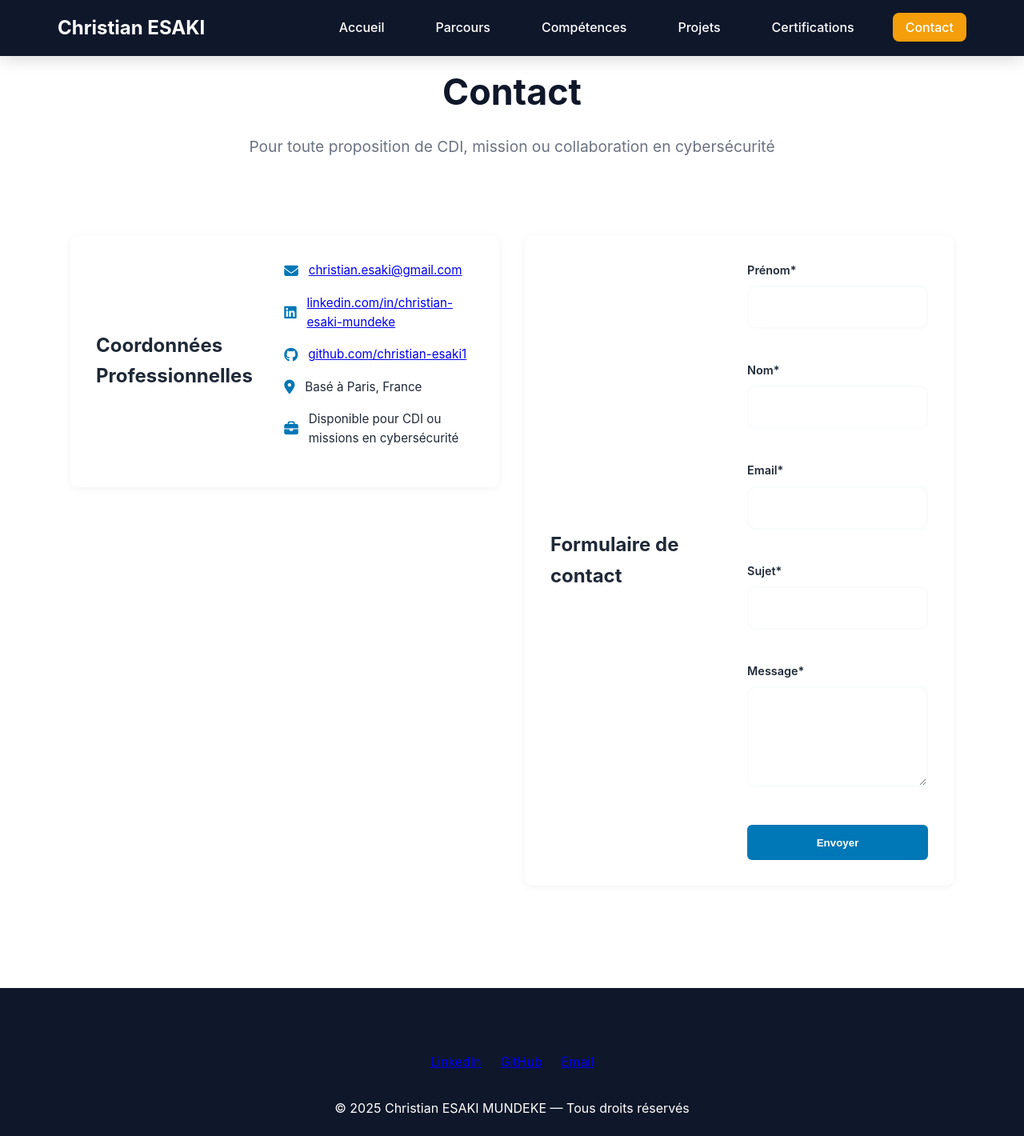
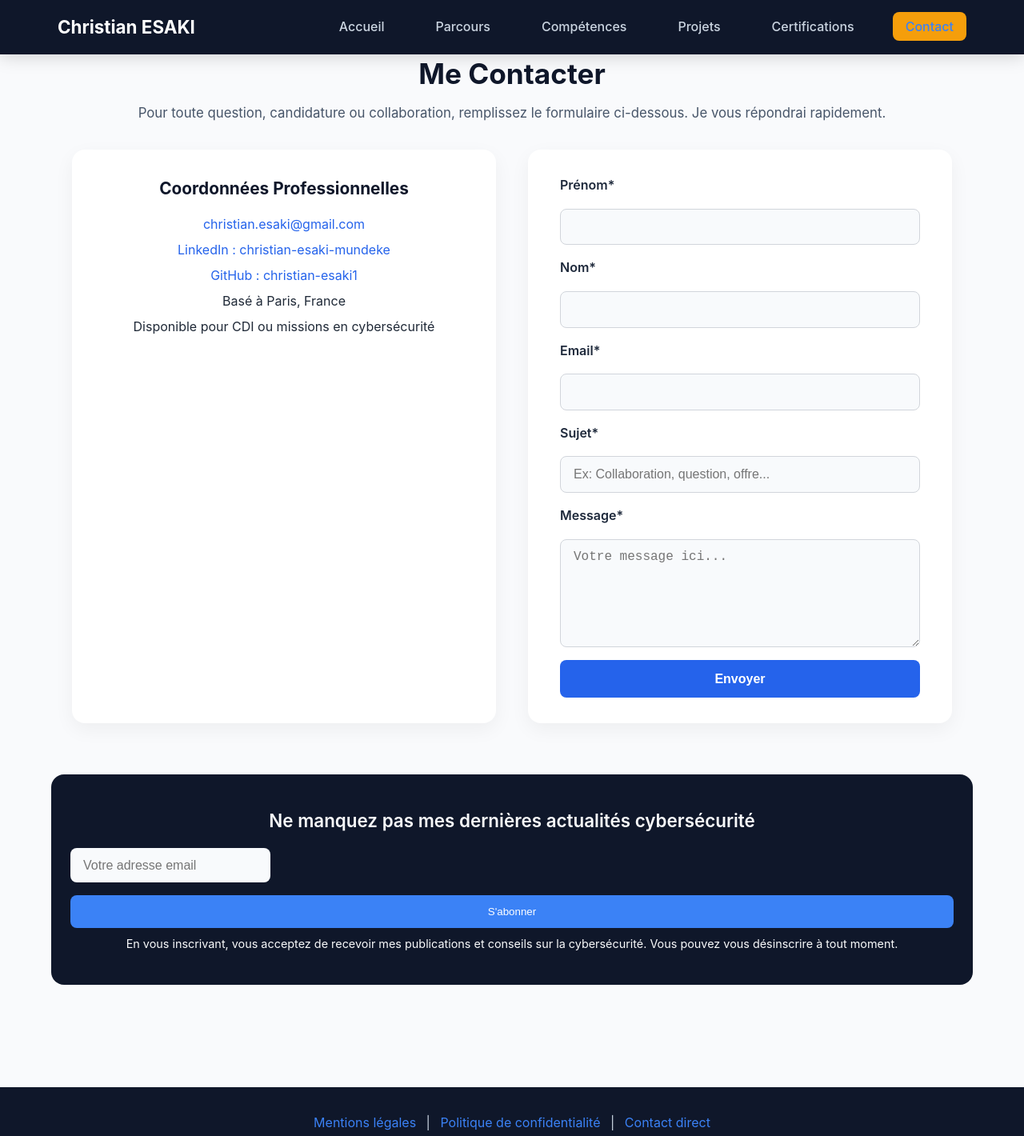
Before and after one commit to christian-esaki1/christian-esaki-portfolio, a plain HTML site: page contact.html in a window 1280 px wide. Shown: the top 1420 px of the page at 80% size. Drawn offline with Linux system fonts and the light colour scheme.

Commit message:
Update contact.html

```diff
--- a/contact.html
+++ b/contact.html
@@ -5,93 +5,206 @@
   <meta name="viewport" content="width=device-width,initial-scale=1">
   <title>Contact | Christian ESAKI</title>
   <link rel="stylesheet" href="css/style.css">
-  <!-- Icônes pro (Font Awesome) -->
-  <script src="https://kit.fontawesome.com/a2e0e6c6c4.js" crossorigin="anonymous"></script>
+
   <style>
-    /* Ajustements légers pour cette page seulement */
-    .contact-section {
-      display: grid;
-      grid-template-columns: 1fr 1fr;
-      gap: 2rem;
-      align-items: start;
-      padding: 3rem 1rem;
+    body {
+      font-family: "Inter", Arial, sans-serif;
+      background-color: #f9fafc;
+      color: #1f2937;
+      line-height: 1.6;
     }
 
-    .contact-card {
-      background: #fff;
-      border-radius: 10px;
-      box-shadow: 0 2px 10px rgba(0,0,0,0.05);
-      padding: 2rem;
+    /* Navbar */
+    .navbar {
+      background-color: #0f172a;
+      padding: 1rem 0;
     }
 
-    .contact-info ul {
-      list-style: none;
-      padding: 0;
-      margin: 0;
+    .navbar .logo {
+      color: #fff;
+      font-weight: 700;
+      font-size: 1.4rem;
     }
 
-    .contact-info li {
-      display: flex;
-      align-items: center;
-      gap: 0.8rem;
-      font-size: 0.95rem;
-      margin-bottom: 1rem;
+    .nav-menu li a {
+      color: #cbd5e1;
+      transition: color 0.3s ease;
     }
 
-    .contact-info i {
-      color: #0077b6;
-      font-size: 1.1rem;
+    .nav-menu li a:hover,
+    .nav-menu li a.active {
+      color: #3b82f6;
     }
 
-    .contact-card form {
+    /* Header Section */
+    .section {
+      padding: 4rem 1.5rem;
+      text-align: center;
+    }
+
+    .section-title {
+      font-size: 2.2rem;
+      color: #0f172a;
+      font-weight: 700;
+      margin-bottom: 0.5rem;
+    }
+
+    .section-subtitle {
+      color: #475569;
+      font-size: 1.05rem;
+      margin-bottom: 2rem;
+    }
+
+    /* Contact Grid */
+    .contact-wrapper {
+      display: grid;
+      grid-template-columns: repeat(auto-fit, minmax(350px, 1fr));
+      gap: 2.5rem;
+      max-width: 1100px;
+      margin: 0 auto;
+    }
+
+    .contact-info, .contact-form {
+      background: #fff;
+      padding: 2rem 2.5rem;
+      border-radius: 1rem;
+      box-shadow: 0 8px 24px rgba(0,0,0,0.05);
+      transition: transform 0.3s ease;
+    }
+
+    .contact-info:hover,
+    .contact-form:hover {
+      transform: translateY(-5px);
+    }
+
+    .contact-info h3 {
+      font-size: 1.3rem;
+      margin-bottom: 1rem;
+      color: #0f172a;
+    }
+
+    .contact-info p {
+      margin: 0.4rem 0;
+    }
+
+    .contact-info a {
+      color: #2563eb;
+      text-decoration: none;
+    }
+
+    .contact-info a:hover {
+      text-decoration: underline;
+    }
+
+    /* Formulaire */
+    form {
       display: flex;
       flex-direction: column;
       gap: 1rem;
     }
 
     label {
+      text-align: left;
       font-weight: 600;
-      font-size: 0.9rem;
+      color: #1e293b;
     }
 
-    input, textarea {
-      width: 100%;
-      padding: 0.8rem;
-      border: 1px solid #ccc;
-      border-radius: 6px;
+    input, textarea, select {
+      padding: 0.8rem 1rem;
+      border: 1px solid #d1d5db;
+      border-radius: 0.5rem;
       font-size: 1rem;
+      background: #f8fafc;
+      transition: border-color 0.3s ease, box-shadow 0.3s ease;
     }
 
-    textarea {
-      resize: vertical;
+    input:focus, textarea:focus, select:focus {
+      border-color: #3b82f6;
+      box-shadow: 0 0 0 3px rgba(59,130,246,0.2);
+      outline: none;
     }
 
-    button {
-      background-color: #0077b6;
-      color: white;
+    .btn {
+      background-color: #2563eb;
+      color: #fff;
       border: none;
       padding: 0.9rem 1.2rem;
+      border-radius: 0.5rem;
+      cursor: pointer;
       font-weight: 600;
-      border-radius: 6px;
-      cursor: pointer;
-      transition: background-color 0.3s;
+      font-size: 1rem;
+      transition: background-color 0.3s ease, transform 0.2s ease;
     }
 
-    button:hover {
-      background-color: #005f8d;
+    .btn:hover {
+      background-color: #1d4ed8;
+      transform: scale(1.03);
     }
 
-    @media(max-width: 900px) {
-      .contact-section {
-        grid-template-columns: 1fr;
+    /* Newsletter */
+    .newsletter {
+      margin-top: 4rem;
+      background: #0f172a;
+      color: #f9fafb;
+      padding: 2.5rem 1.5rem;
+      text-align: center;
+      border-radius: 1rem;
     }
+
+    .newsletter h3 {
+      font-size: 1.4rem;
+      margin-bottom: 1rem;
+      font-weight: 600;
+    }
+
+    .newsletter input[type="email"] {
+      padding: 0.8rem 1rem;
+      border-radius: 0.5rem;
+      border: none;
+      margin-right: 0.5rem;
+      width: 250px;
+      max-width: 80%;
+    }
+
+    .newsletter button {
+      background-color: #3b82f6;
+      color: #fff;
+      border: none;
+      padding: 0.8rem 1.2rem;
+      border-radius: 0.5rem;
+      cursor: pointer;
+      transition: background 0.3s ease;
+    }
+
+    .newsletter button:hover {
+      background-color: #2563eb;
+    }
+
+    /* Footer */
+    footer {
+      background-color: #0f172a;
+      color: #cbd5e1;
+      text-align: center;
+      padding: 2rem 1rem;
+      margin-top: 4rem;
+    }
+
+    footer a {
+      color: #3b82f6;
+      text-decoration: none;
+      margin: 0 0.5rem;
+    }
+
+    footer a:hover {
+      text-decoration: underline;
     }
   </style>
 </head>
+
 <body>
   <!-- Navigation -->
   <nav class="navbar">
-    <div class="nav-container">
+    <div class="nav-container container">
       <a href="index.html" class="logo">Christian ESAKI</a>
       <ul class="nav-menu">
         <li><a href="index.html">Accueil</a></li>
@@ -105,61 +218,58 @@
   </nav>
 
   <main>
-    <section class="section container">
-      <h1 class="section-title">Contact</h1>
-      <p class="section-subtitle">Pour toute proposition de CDI, mission ou collaboration en cybersécurité</p>
+    <section class="section">
+      <h1 class="section-title">Me Contacter</h1>
+      <p class="section-subtitle">Pour toute question, candidature ou collaboration, remplissez le formulaire ci-dessous. Je vous répondrai rapidement.</p>
 
-      <div class="contact-section">
-        <!-- Coordonnées professionnelles -->
-        <div class="contact-card contact-info">
-          <h2>Coordonnées Professionnelles</h2>
-          <ul>
-            <li><i class="fas fa-envelope"></i><a href="mailto:christian.esaki@gmail.com">christian.esaki@gmail.com</a></li>
-            <li><i class="fab fa-linkedin"></i><a href="https://www.linkedin.com/in/christian-esaki-mundeke/" target="_blank">linkedin.com/in/christian-esaki-mundeke</a></li>
-            <li><i class="fab fa-github"></i><a href="https://github.com/christian-esaki1" target="_blank">github.com/christian-esaki1</a></li>
-            <li><i class="fas fa-map-marker-alt"></i> Basé à Paris, France</li>
-            <li><i class="fas fa-briefcase"></i> Disponible pour CDI ou missions en cybersécurité</li>
-          </ul>
+      <div class="contact-wrapper">
+        <div class="contact-info">
+          <h3>Coordonnées Professionnelles</h3>
+          <p> <a href="mailto:christian.esaki@gmail.com">christian.esaki@gmail.com</a></p>
+          <p><a href="https://www.linkedin.com/in/christian-esaki-mundeke/" target="_blank">LinkedIn : christian-esaki-mundeke</a></p>
+          <p> <a href="https://github.com/christian-esaki1/" target="_blank">GitHub : christian-esaki1</a></p>
+          <p>Basé à Paris, France</p>
+          <p>Disponible pour CDI ou missions en cybersécurité</p>
         </div>
 
-        <!-- Formulaire -->
-        <div class="contact-card">
-          <h2>Formulaire de contact</h2>
-          <form method="POST" action="https://formspree.io/f/your-id">
-            <div class="form-group">
-              <label for="prenom">Prénom*</label>
-              <input type="text" id="prenom" name="prenom" required>
-            </div>
-            <div class="form-group">
-              <label for="nom">Nom*</label>
-              <input type="text" id="nom" name="nom" required>
-            </div>
-            <div class="form-group">
+        <form class="contact-form" method="POST" action="https://formspree.io/f/mrbgzvvg">
+          <label for="firstname">Prénom*</label>
+          <input type="text" id="firstname" name="firstname" required>
+
+          <label for="lastname">Nom*</label>
+          <input type="text" id="lastname" name="lastname" required>
+
           <label for="email">Email*</label>
           <input type="email" id="email" name="email" required>
-            </div>
-            <div class="form-group">
-              <label for="objet">Sujet*</label>
-              <input type="text" id="objet" name="objet" required>
-            </div>
-            <div class="form-group">
+
+          <label for="subject">Sujet*</label>
+          <input type="text" id="subject" name="subject" placeholder="Ex: Collaboration, question, offre..." required>
+
           <label for="message">Message*</label>
-              <textarea id="message" name="message" rows="5" required></textarea>
-            </div>
-            <button type="submit">Envoyer</button>
+          <textarea id="message" name="message" rows="6" placeholder="Votre message ici..." required></textarea>
+
+          <button type="submit" class="btn">Envoyer</button>
         </form>
       </div>
+
+      <div class="newsletter">
+        <h3>Ne manquez pas mes dernières actualités cybersécurité</h3>
+        <form>
+          <input type="email" placeholder="Votre adresse email" required>
+          <button type="submit">S'abonner</button>
+        </form>
+        <p style="font-size:0.9rem;margin-top:0.5rem;">En vous inscrivant, vous acceptez de recevoir mes publications et conseils sur la cybersécurité. Vous pouvez vous désinscrire à tout moment.</p>
       </div>
     </section>
   </main>
 
   <footer>
-    <div class="social-links">
-      <a href="https://www.linkedin.com/in/christian-esaki-mundeke/" target="_blank">LinkedIn</a>
-      <a href="https://github.com/christian-esaki1/" target="_blank">GitHub</a>
-      <a href="mailto:christian.esaki@gmail.com">Email</a>
-    </div>
-    <p>© 2025 Christian ESAKI MUNDEKE — Tous droits réservés</p>
+    <p>
+      <a href="#">Mentions légales</a> |
+      <a href="#">Politique de confidentialité</a> |
+      <a href="mailto:christian.esaki@gmail.com">Contact direct</a>
+    </p>
+    <p style="margin-top:1rem;">© 2025 Christian ESAKI MUNDEKE — Tous droits réservés</p>
   </footer>
 </body>
 </html>
```
Lines whose indentation alone changed are shown as unchanged.
